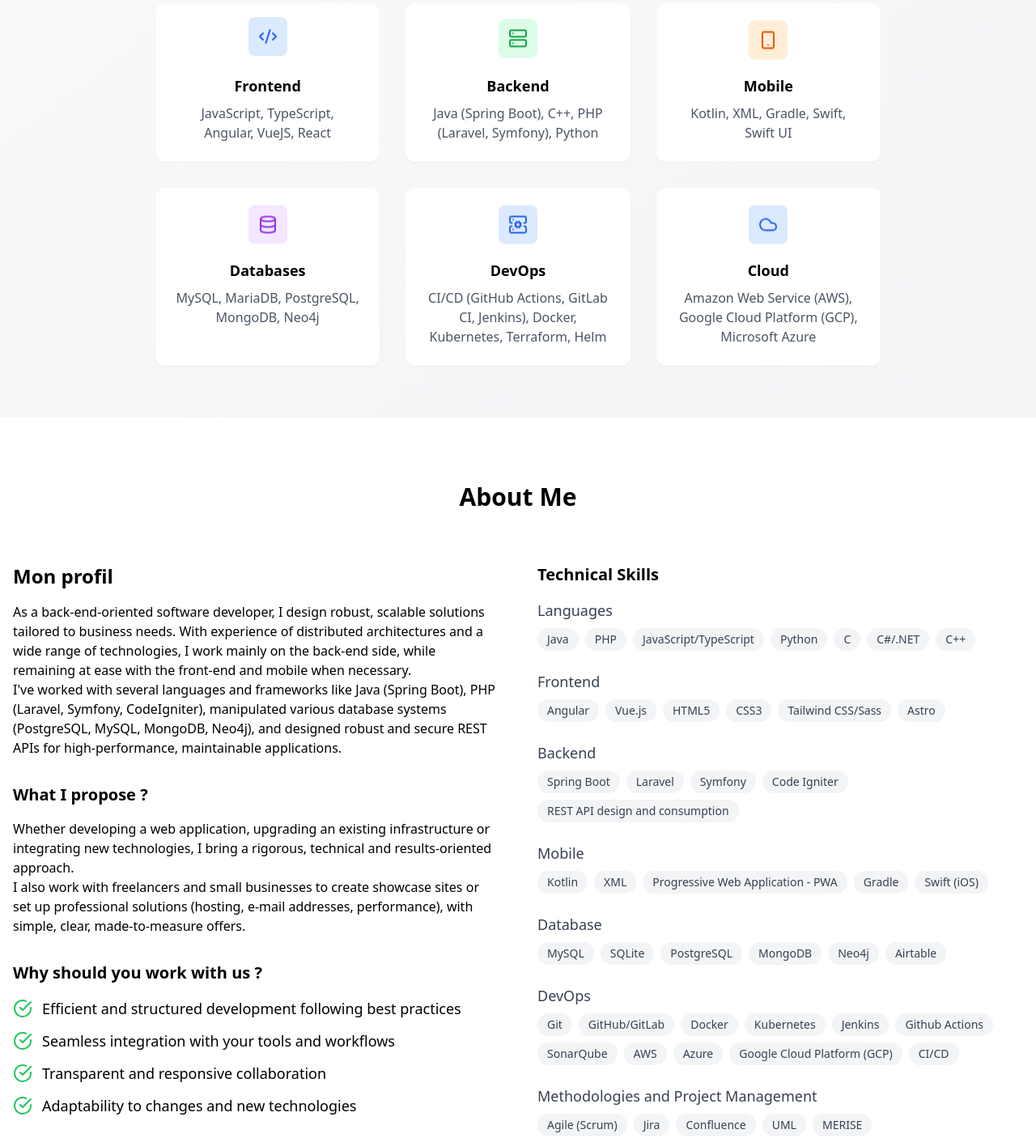
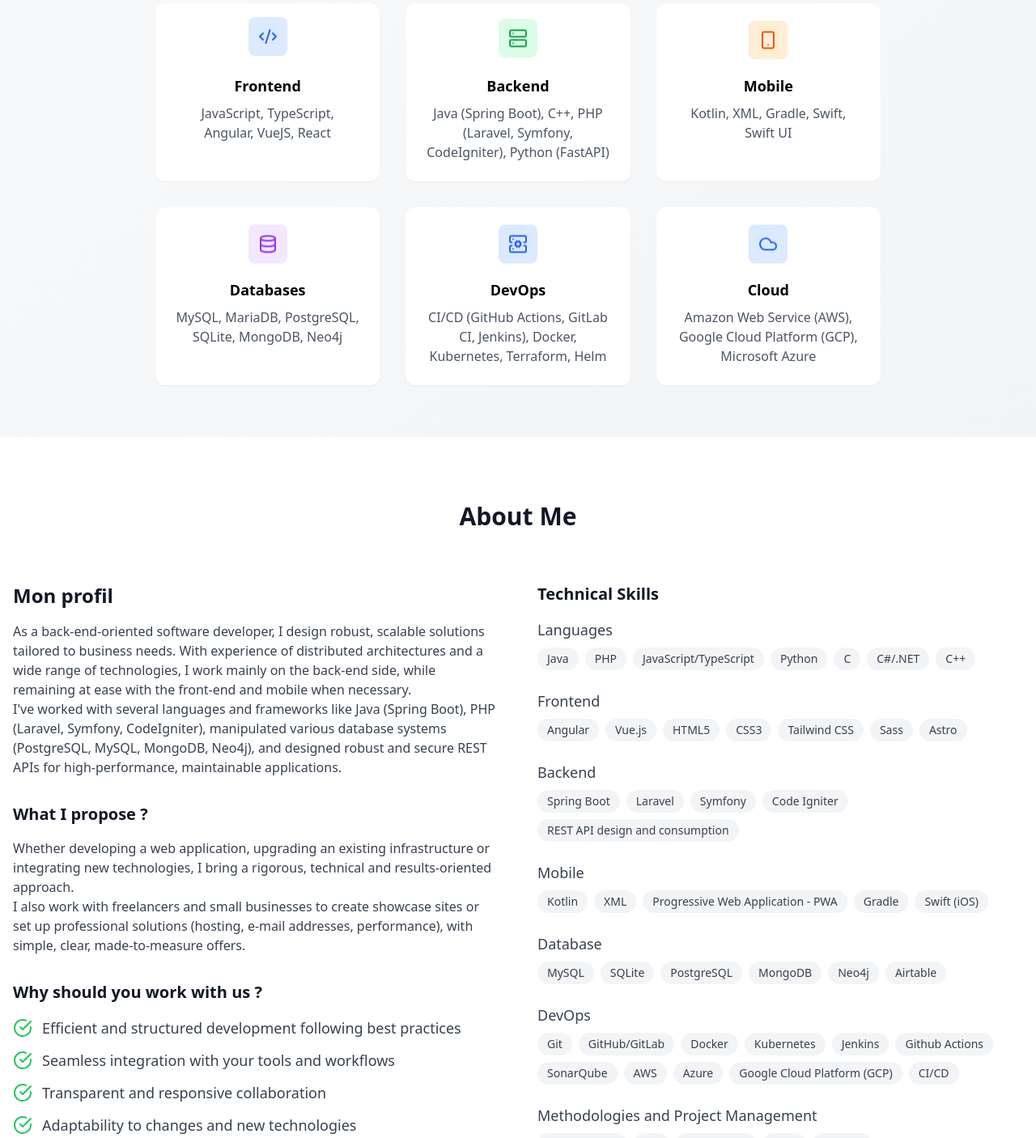
Before and after one commit to Yann2808/Portfolio, a React (Vite) app: page / in a window 1280 px wide. Shown: the part 460-1866 px from the top of the page at 81% size. Built offline with nearby package versions, Linux system fonts and the light colour scheme.

Commit message:
refactoring du squelette de projet

```diff
--- a/src/components/About.tsx
+++ b/src/components/About.tsx
@@ -8,7 +8,7 @@
     },
     {
       category: 'Frontend',
-      items: ['Angular', 'Vue.js', 'HTML5', 'CSS3', 'Tailwind CSS/Sass', 'Astro']
+      items: ['Angular', 'Vue.js', 'HTML5', 'CSS3', 'Tailwind CSS', 'Sass', 'Astro']
     },
     {
       category: 'Backend',
@@ -53,63 +53,13 @@
   ];
 
   return (
-    <section id="about" className="py-20 bg-white">
+    <section id="about" className="py-20 bg-white dark:bg-gray-900">
       <div className="container mx-auto px-4">
-        <h2 className="text-3xl font-bold text-center mb-16">About Me</h2>
+        <h2 className="text-3xl font-bold text-center mb-16 text-gray-900 dark:text-white">About Me</h2>
 
         <div className="grid grid-cols-1 lg:grid-cols-2 gap-12 items-start">
-          {/*
-          <div>
-            <div className="prose prose-lg max-w-none">
-              <p className="mb-6">
-              Développeur logiciel orienté backend, je conçois des solutions robustes, évolutives et adaptées aux besoins métiers.
-              Fort d'une expérience sur des architectures distribuées et une large variété de technologies, j’interviens principalement
-              sur le développement backend, tout en étant à l’aise avec les aspects front-end et mobile lorsque nécessaire.
-              J’ai travaillé avec plusieurs langages et frameworks (Java/Spring Boot, PHP/Laravel, Symfony, CodeIgniter),
-              manipulé divers systèmes de gestion de bases de données (PostgreSQL, MySQL, MongoDB, Neo4j), et conçu des API REST robustes et sécurisées
-              pour des applications performantes et maintenables.
-              </p>
-              <p className="mb-6">
-              Que ce soit pour développer une application web, faire évoluer une infrastructure existante ou intégrer de nouvelles technologies,
-              j’apporte une approche à la fois technique, rigoureuse et orientée résultats.
-              </p>
-              <p>
-              En parallèle, j’accompagne aussi des indépendants et petites structures dans la création de sites vitrines et la mise en place de solutions
-              professionnelles (hébergement, adresses mail, performances), avec des offres simples, claires et sur mesure.
-              </p>
-              <p>
-                <h4 className="text-3xl mb-6">
-                  Pourquoi travailler avec moi ?
-                </h4>
-                <ul className="mb-6">
-                  {benefits.map ((benefit, index) => (
-                    <li key={index} className="flex items-center gap-3 text-lg">
-                      <CheckCircle className="text-green-500" size={24} />
-                      {benefit}
-                    </li>
-                  ))}
-                </ul>
-              </p>
-              <p>
-                📩 Besoin d’un accompagnement tech ? Discutons de votre projet !
-              </p>
-            </div>
-
-
-            <div className="mt-8">
-              <a
-                href="/cv.pdf"
-                className="inline-flex items-center px-6 py-3 bg-gray-900 text-white rounded-lg hover:bg-gray-800 transition-colors"
-              >
-                <Download className="w-5 h-5 mr-2" />
-                Download CV
-              </a>
-            </div>
-          </div>
-          */}
-
-          <div className="prose prose-lg max-w-none">
-            <h3 className="text-2xl font-bold mb-4">Mon profil</h3>
+          <div className="prose prose-lg max-w-none text-gray-700 dark:text-gray-300">
+            <h3 className="text-2xl font-bold mb-4 text-gray-900 dark:text-white">Mon profil</h3>
             <p>
               As a back-end-oriented software developer, I design robust, scalable solutions tailored to business needs.
               With experience of distributed architectures and a wide range of technologies, I work mainly on the back-end side,
@@ -120,7 +70,7 @@
               various database systems (PostgreSQL, MySQL, MongoDB, Neo4j), and designed robust and secure REST APIs for high-performance, maintainable applications.
             </p>
 
-            <h4 className="text-xl font-semibold mt-8 mb-4">What I propose ?</h4>
+            <h4 className="text-xl font-semibold mt-8 mb-4 text-gray-900 dark:text-white">What I propose ?</h4>
             <p>
               Whether developing a web application, upgrading an existing infrastructure or integrating new technologies,
               I bring a rigorous, technical and results-oriented approach.
@@ -130,12 +80,12 @@
               solutions (hosting, e-mail addresses, performance), with simple, clear, made-to-measure offers.
             </p>
 
-            <h4 className="text-xl font-semibold mt-8 mb-4">Why should you work with us ?</h4>
+            <h4 className="text-xl font-semibold mt-8 mb-4 text-gray-900 dark:text-white">Why should you work with us ?</h4>
             <ul className="space-y-3">
               {benefits.map((benefit, index) => (
                 <li key={index} className="flex items-center gap-3 text-lg">
                   <CheckCircle className="text-green-500" size={24} />
-                  {benefit}
+                  <span className="text-gray-700 dark:text-gray-300">{benefit}</span>
                 </li>
               ))}
             </ul>
@@ -147,7 +97,7 @@
             <div className="mt-8">
               <a
                 href="/cv.pdf"
-                className="inline-flex items-center px-6 py-3 bg-gray-900 text-white rounded-lg hover:bg-gray-800 transition-colors shadow"
+                className="inline-flex items-center px-6 py-3 bg-gray-900 dark:bg-gray-100 text-white dark:text-gray-900 rounded-lg hover:bg-gray-800 dark:hover:bg-gray-200 transition-colors shadow"
               >
                 <Download className="w-5 h-5 mr-2" />
                 Download my CV
@@ -155,19 +105,18 @@
             </div>
           </div>
 
-
           <div className="space-y-8">
             <div>
-              <h3 className="text-xl font-semibold mb-4">Technical Skills</h3>
+              <h3 className="text-xl font-semibold mb-4 text-gray-900 dark:text-white">Technical Skills</h3>
               <div className="space-y-6">
                 {skills.map((skillGroup) => (
                   <div key={skillGroup.category}>
-                    <h4 className="text-lg font-medium text-gray-700 mb-2">{skillGroup.category}</h4>
+                    <h4 className="text-lg font-medium text-gray-700 dark:text-gray-300 mb-2">{skillGroup.category}</h4>
                     <div className="flex flex-wrap gap-2">
                       {skillGroup.items.map((skill) => (
                         <span
                           key={skill}
-                          className="px-3 py-1 bg-gray-100 text-gray-700 rounded-full text-sm"
+                          className="px-3 py-1 bg-gray-100 dark:bg-gray-800 text-gray-700 dark:text-gray-300 rounded-full text-sm"
                         >
                           {skill}
                         </span>
@@ -177,14 +126,14 @@
                 ))}
               </div>
             </div>
-            <div className='border-t pt-8'></div>
+            <div className='border-t border-gray-200 dark:border-gray-700 pt-8'></div>
             <div>
-              <h3 className="text-xl font-semibold mb-4">Soft Skills</h3>
+              <h3 className="text-xl font-semibold mb-4 text-gray-900 dark:text-white">Soft Skills</h3>
               <div className="flex flex-wrap gap-2">
                 {softSkills.map((skill) => (
                   <span
                     key={skill}
-                    className="px-3 py-1 bg-blue-100 text-blue-700 rounded-full text-sm"
+                    className="px-3 py-1 bg-blue-100 dark:bg-blue-900 text-blue-700 dark:text-blue-300 rounded-full text-sm"
                   >
                     {skill}
                   </span>
--- a/src/components/Hero.tsx
+++ b/src/components/Hero.tsx
@@ -47,7 +47,7 @@
                 <Server className="w-6 h-6 text-green-600 dark:text-green-400" />
               </div>
               <h3 className="text-lg font-semibold mb-2 dark:text-white">Backend</h3>
-              <p className="text-gray-600 dark:text-gray-300">Java (Spring Boot), C++, PHP (Laravel, Symfony), Python</p>
+              <p className="text-gray-600 dark:text-gray-300">Java (Spring Boot), C++, PHP (Laravel, Symfony, CodeIgniter), Python (FastAPI)</p>
             </div>
 
             <div className="bg-white dark:bg-gray-800 p-6 rounded-xl shadow-sm hover:shadow-lg transition-all duration-300 hover:-translate-y-2">
@@ -63,7 +63,7 @@
                 <Database className="w-6 h-6 text-purple-600 dark:text-purple-400" />
               </div>
               <h3 className="text-lg font-semibold mb-2 dark:text-white">Databases</h3>
-              <p className="text-gray-600 dark:text-gray-300">MySQL, MariaDB, PostgreSQL, MongoDB, Neo4j</p>
+              <p className="text-gray-600 dark:text-gray-300">MySQL, MariaDB, PostgreSQL, SQLite, MongoDB, Neo4j</p>
             </div>
 
             <div className="bg-white dark:bg-gray-800 p-6 rounded-xl shadow-sm hover:shadow-lg transition-all duration-300 hover:-translate-y-2">
--- a/src/components/Projects.tsx
+++ b/src/components/Projects.tsx
@@ -3,7 +3,7 @@
 const projects = [
   {
     "title": "Employee Management System - AS PHARM GROUP",
-    "image": "https://images.unsplash.com/photo-1596525624773-f32a74c0c55f?auto=format&fit=crop&q=80&w=1000",
+    "image": "/img/employee_management_dashboard.jpeg",
     "description": "Design and development of a full-featured Human Resources (HR) management tool for AS PHARM, a SaaS company for pharmacies in Francophone Africa. The project aimed to centralize and automate employee management, leave, absences, and modification history to improve operational efficiency.",
     "responsibilities": "Led the full-stack development of the application and acted as project manager, handling task planning, progress tracking, and communication with stakeholders using an Agile-inspired methodology.",
     "technologies": [
@@ -49,7 +49,7 @@
   },
   {
     title: 'CLI Text Editor',
-    image: '/src/assets/public/img/cli_editor.png',
+    image: '/img/cli_editor.png',
     description: 'A text editor developed in three versions, progressively integrating the Command and Memento design patterns to handle actions, recording, and unlimited undo/redo functionality. \n The project showcases a clear and modular object-oriented architecture.',
     responsibilities: 'Led the development of the frontend architecture and implemented the checkout process.',
     technologies: ['Java', 'JUnit', 'Git', 'POO', 'Design patterns (Command, Memento, etc...)', 'single-layer architecture'],
--- a/src/index.css
+++ b/src/index.css
@@ -31,6 +31,10 @@
   }
 }
 
+html {
+  scroll-behavior: smooth;
+}
+
 .animate-float {
   animation: float 3s ease-in-out infinite;
 }
```
Also changed, not shown: public/img/cli_editor.png (renamed from src/assets/public/img/cli_editor.png), public/img/employee_management_dashboard.jpeg (added).
